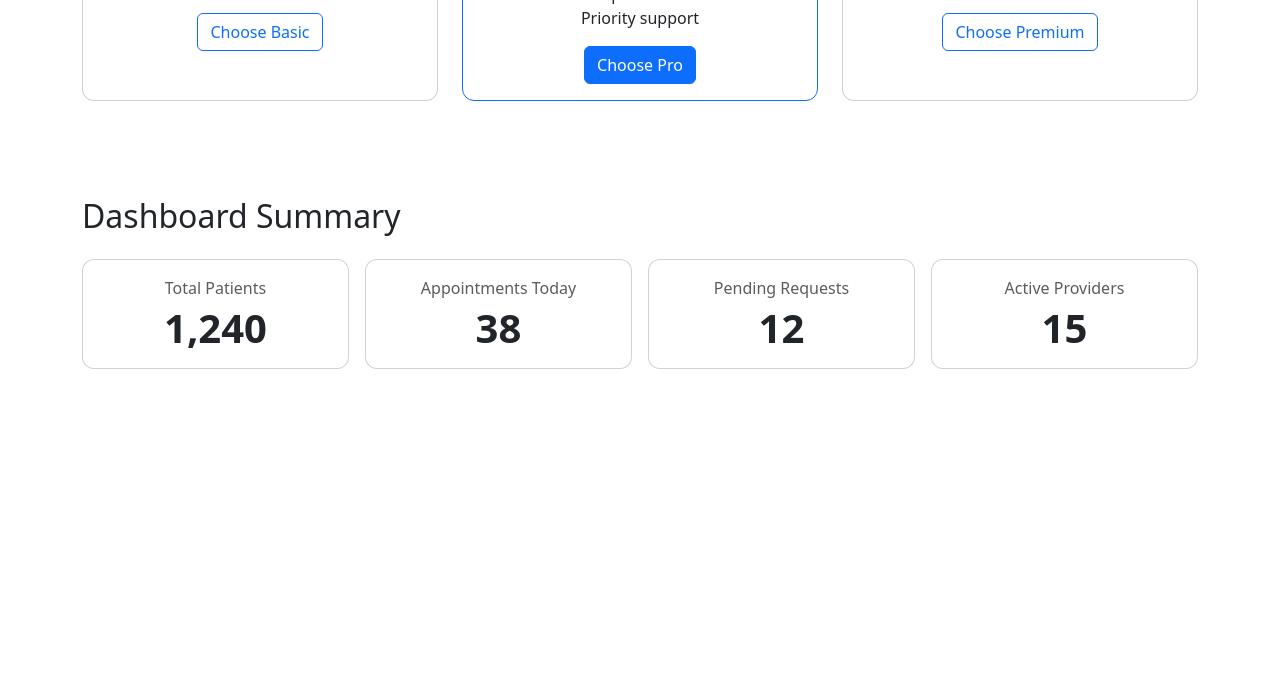
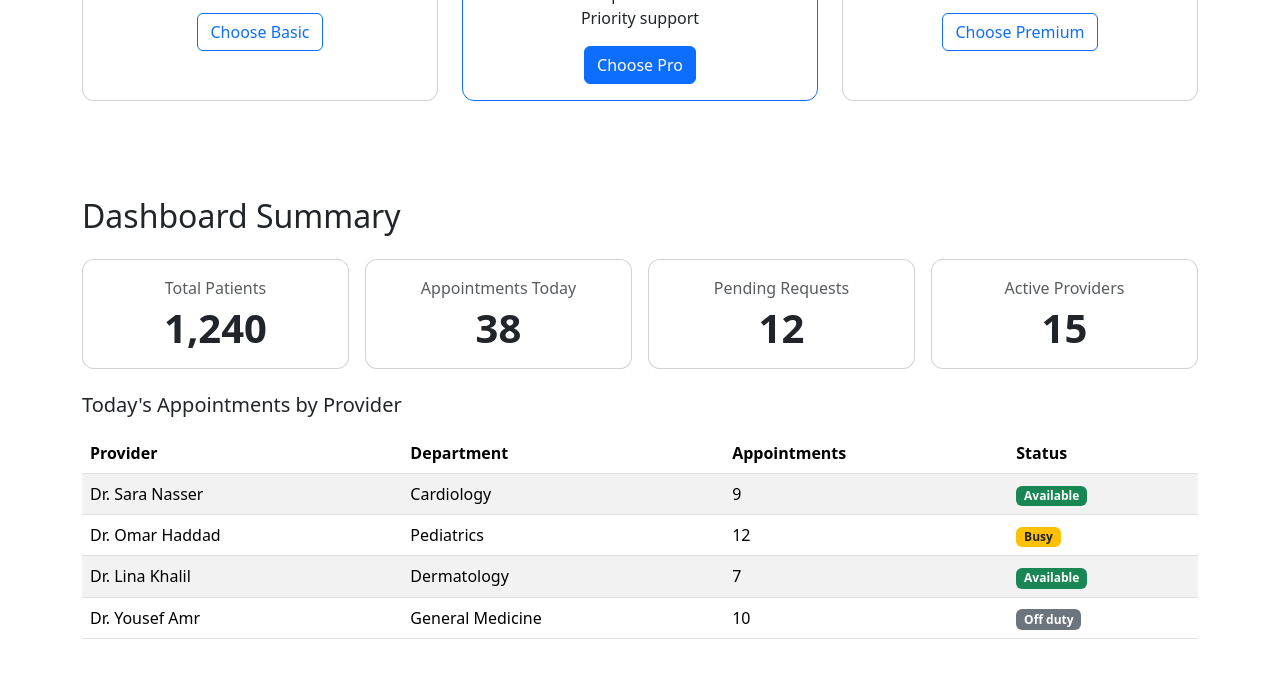
Before and after one commit to shathabargouthi55-sudo/gridsapps-bootstrap-starter, a plain HTML site: page index.html in a window 1280 px wide. Shown: the part 778-1456 px from the top of the page. Before the commit the page ends 1195 px from the top, so only its background shows below. Drawn offline with nearby package versions, Linux system fonts and the light colour scheme.

Commit message:
Day 06: add hero, card grid, pricing grid (B01), and dashboard KPIs with table (B03)

```diff
--- a/css/custom.css
+++ b/css/custom.css
@@ -1,7 +1,12 @@
+html {
+    scroll-behavior: smooth;
+}
+
 .card {
     border-radius: 12px;
     transition: transform 0.2s, box-shadow 0.2s;
 }
+
 .card:hover {
     transform: translateY(-4px);
     box-shadow: 0 8px 20px rgba(0, 0, 0, 0.12);
--- a/index.html
+++ b/index.html
@@ -9,16 +9,19 @@
     <link rel="stylesheet" href="css/custom.css">
 </head>
 <body>
+
     <header class="bg-primary text-white text-center py-5">
         <div class="container">
             <h1 class="display-5 fw-bold">Digital Solutions for Healthcare</h1>
             <p class="lead">Simple, practical tools for providers and patients.</p>
-        <div class="container py-4" id="services"></div>
+            <div class="d-flex justify-content-center gap-2">
+                <a href="#services" class="btn btn-light btn-lg">Learn More</a>
+                <a href="#pricing" class="btn btn-outline-light btn-lg">View Pricing</a>
+            </div>
         </div>
     </header>
 
-   <div class="container py-4">
-
+    <div class="container py-4" id="services">
         <h2 class="mb-4">What We Do</h2>
 
         <div class="row g-3">
@@ -52,7 +55,8 @@
 
         </div>
     </div>
-<section class="container py-5">
+
+    <section class="container py-5" id="pricing">
         <h2 class="text-center mb-4">Pricing</h2>
 
         <div class="row g-4">
@@ -105,10 +109,11 @@
 
         </div>
     </section>
-<section class="container py-5">
+
+    <section class="container py-5" id="dashboard">
         <h2 class="mb-4">Dashboard Summary</h2>
 
-    <div class="row g-3">
+        <div class="row g-3 mb-4">
 
             <div class="col-6 col-lg-3">
                 <div class="card h-100 text-center">
@@ -147,7 +152,49 @@
             </div>
 
         </div>
+
+        <h3 class="h5 mb-3">Today's Appointments by Provider</h3>
+
+        <div class="table-responsive">
+            <table class="table table-striped align-middle">
+                <thead>
+                    <tr>
+                        <th scope="col">Provider</th>
+                        <th scope="col">Department</th>
+                        <th scope="col">Appointments</th>
+                        <th scope="col">Status</th>
+                    </tr>
+                </thead>
+                <tbody>
+                    <tr>
+                        <td>Dr. Sara Nasser</td>
+                        <td>Cardiology</td>
+                        <td>9</td>
+                        <td><span class="badge bg-success">Available</span></td>
+                    </tr>
+                    <tr>
+                        <td>Dr. Omar Haddad</td>
+                        <td>Pediatrics</td>
+                        <td>12</td>
+                        <td><span class="badge bg-warning text-dark">Busy</span></td>
+                    </tr>
+                    <tr>
+                        <td>Dr. Lina Khalil</td>
+                        <td>Dermatology</td>
+                        <td>7</td>
+                        <td><span class="badge bg-success">Available</span></td>
+                    </tr>
+                    <tr>
+                        <td>Dr. Yousef Amr</td>
+                        <td>General Medicine</td>
+                        <td>10</td>
+                        <td><span class="badge bg-secondary">Off duty</span></td>
+                    </tr>
+                </tbody>
+            </table>
+        </div>
     </section>
+
     <script src="https://cdn.jsdelivr.net/npm/bootstrap@5.3.3/dist/js/bootstrap.bundle.min.js"></script>
 </body>
 </html>
```
Also changed, not shown: 2 other files. Lines whose indentation alone changed are shown as unchanged.
